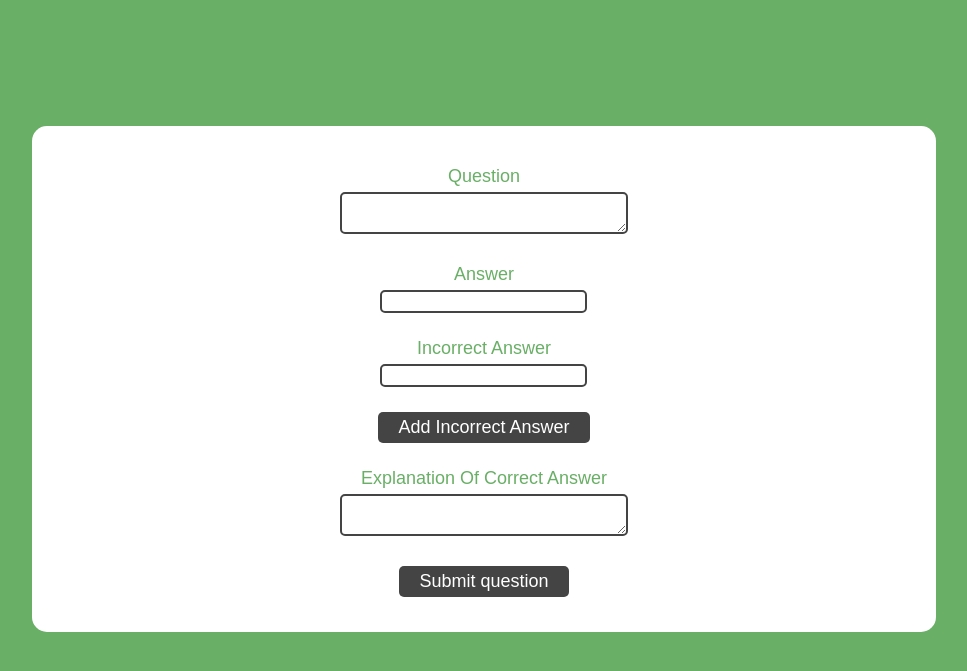
After one commit to jakec-github/codeQuiz, a Flask app: page /add in a window 1280 px wide. The commit adds this page. Shown: the top 671 px of the page, without its empty margins (156-1123 px from the left). Run offline with Flask 2, Linux system fonts and the light colour scheme; some libraries are stand-ins or nearby versions.

Commit message:
Adds question input page

```diff
--- /dev/null
+++ b/src/static/js/bundle2.min.js
@@ -0,0 +1 @@
+!function e(r,t,n){function o(u,f){if(!t[u]){if(!r[u]){var s="function"==typeof require&&require;if(!f&&s)return s(u,!0);if(i)return i(u,!0);var c=new Error("Cannot find module '"+u+"'");throw c.code="MODULE_NOT_FOUND",c}var d=t[u]={exports:{}};r[u][0].call(d.exports,function(e){var t=r[u][1][e];return o(t||e)},d,d.exports,e,r,t,n)}return t[u].exports}for(var i="function"==typeof require&&require,u=0;u<n.length;u++)o(n[u]);return o}({1:[function(e,r,t){"use strict";$("body").on("keydown","input, select",function(e){var r,t,n=$(this).parents("form:eq(0)");if(13==e.keyCode)return(t=(r=n.find("input,a,select,button,textarea").filter(":visible")).eq(r.index(this)+1)).length?t.focus():n.submit(),!1});var n=1;$("#add-dud").on("click",function(e){n++,e.preventDefault(),console.log("Hello there"),n<7&&$("#dud-input-"+n).css("display","block"),6===n&&$("#add-dud").css("display","none")})},{}]},{},[1]);
--- a/src/static/scss/main.scss
+++ b/src/static/scss/main.scss
@@ -118,3 +118,42 @@ body {
     grid-column: 1/2;
   }
 }
+
+form {
+  font-size: 18px;
+  label {
+    display: block;
+    margin-top: 25px;
+    margin-bottom: 5px;
+    font-size: 18px;
+  }
+  textarea {
+    min-width: 280px;
+    border-radius: 5px;
+  }
+  input {
+    display: block;
+    margin: auto;
+    margin-bottom: 10px;
+    min-width: 180px;
+    border-radius: 5px;
+  }
+  input, textarea {
+    border: 2px solid #444444;
+    font-size: 15px;
+    color: #444444;
+  }
+  button {
+    display: block;
+    margin: auto;
+    margin-top: 25px;
+    margin-bottom: 25px;
+    background-color: #444444;
+    border: none;
+    color: white;
+    padding: 5px 20px;
+    border-radius: 5px;
+    font-size: 18px;
+    cursor: pointer;
+  }
+}
--- /dev/null
+++ b/src/templates/add.html
@@ -0,0 +1,38 @@
+<!DOCTYPE html>
+<html>
+  <head>
+    <title>JS Quiz</title>
+    <meta charset="utf-8" />
+    <meta name="viewport" content="width=device-width, initial-scale=1" />
+    <link id="css" rel="stylesheet" href="static/css/main.css" />
+    <script
+    src="https://code.jquery.com/jquery-3.2.1.min.js"
+    integrity="sha256-hwg4gsxgFZhOsEEamdOYGBf13FyQuiTwlAQgxVSNgt4="
+    crossorigin="anonymous"></script>
+  </head>
+  <body>
+    <main>
+      <div id="quiz">
+        <form method="post">
+          <label id="text-label">Question</label>
+          <textarea id="text-input" name="text" required></textarea>
+          <label id="answer-label">Answer</label>
+          <input id="answer-input" name="answer" required/>
+          <label id="dud-label">Incorrect Answer</label>
+          <input class="dud-input" id="dud-input" name="incorrect" required/>
+          <input class="dud-input" id="dud-input-2" name="incorrect" style="display:none;"/>
+          <input class="dud-input" id="dud-input-3" name="incorrect" style="display:none;"/>
+          <input class="dud-input" id="dud-input-4" name="incorrect" style="display:none;"/>
+          <input class="dud-input" id="dud-input-5" name="incorrect" style="display:none;"/>
+          <input class="dud-input" id="dud-input-6" name="incorrect" style="display:none;"/>
+          <button id="add-dud">Add Incorrect Answer</button>
+          <label id="explanation-label">Explanation Of Correct Answer</label>
+          <textarea id="explanation-input" name="explanation" required></textarea>
+          <button id="submit" type="submit">Submit question</button>
+        </form>
+
+      </div>
+    </main>
+    <script src="static/js/bundle2.min.js"></script>
+  </body>
+</html>
--- a/src/views.py
+++ b/src/views.py
@@ -12,9 +12,11 @@ from sqlalchemy import (create_engine,
 from sqlalchemy.orm import sessionmaker
 from model import (Base,
                    Question,
-                   Dud)
+                   Dud,
+                   Code)
 
 from json import loads
+import bleach
 
 app = Flask(__name__)
 
@@ -85,6 +87,44 @@ def difficulty():
     return "OK", 200
 
 
+# Admin routes
+
+
+@app.route("/add", methods=["GET", "POST"])
+def add():
+    if request.method == "GET":
+
+        return render_template("add.html")
+
+    if request.method == "POST":
+
+        question = {
+            "text": request.form["text"],
+            "answer": request.form["answer"],
+            "duds": [x for x in request.form.getlist("incorrect") if x != ""],
+            "explanation": request.form["explanation"]
+        }
+
+        new_question = Question(text=question["text"],
+                                answer=question["answer"],
+                                explanation=question["explanation"],
+                                correct_replies=0,
+                                incorrect_replies=0)
+        db_session.add(new_question)
+        db_session.commit()
+        print("Added question", question["text"])
+        for dud in question["duds"]:
+            new_dud = Dud(question_id=new_question.id,
+                          text=dud)
+            db_session.add(new_dud)
+
+            print("Added dud", dud)
+
+        db_session.commit()
+
+        return render_template("add.html"), 200
+
+
 if __name__ == "__main__":
     app.debug = True
     app.run(host="0.0.0.0", port=5000)
```
Also changed, not shown: gulpfile.js (+17 -0 lines), src/data_entry.py (deleted, +0 -36 lines), src/model.py (+11 -0 lines), src/new_data.json (deleted, +0 -32 lines), src/static/css/main.css (+1 -1 lines), src/static/js/add.js (added, +33 -0 lines).
